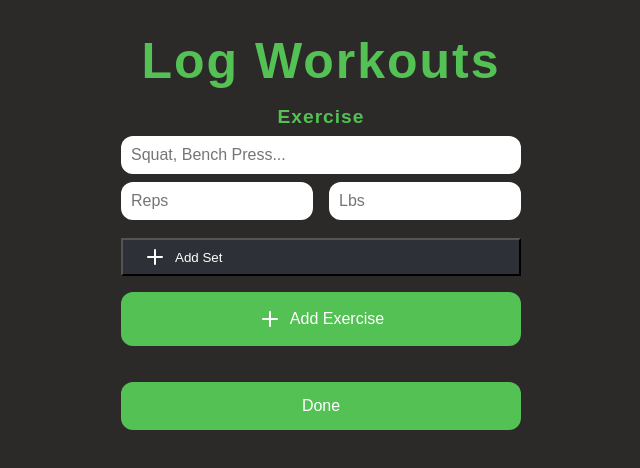
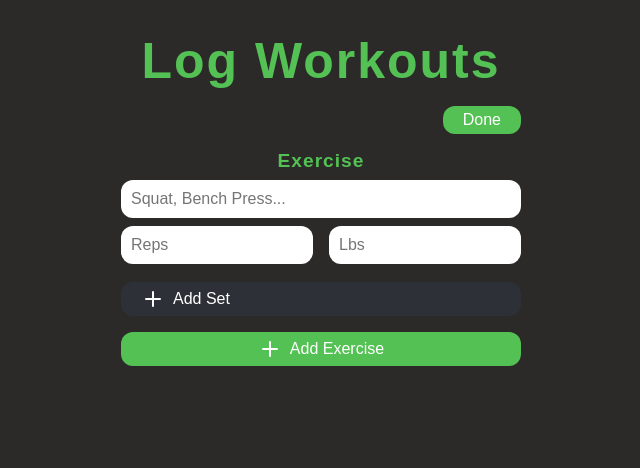
Before and after one commit to Pranillama/Calloused, a React (Vite) app: page /weightlifting/log in a window 1280 px wide. Shown: the top 468 px of the page, without its empty margins (319-959 px from the left). Built offline with nearby package versions, Linux system fonts and the light colour scheme.

Commit message:
organized buttons

```diff
--- a/src/App.css
+++ b/src/App.css
@@ -35,7 +35,6 @@ h3 {
   font-size: 20px;
   text-align: center;
 }
-
 .button--primary {
   /*for layout */
   display: flex;
@@ -53,6 +52,8 @@ h3 {
   cursor: pointer;
   border-radius: 12px;
   margin-bottom: 20px;
+  width: 200px;
+  margin: auto;
 }
 
 .button--secondary {
@@ -71,6 +72,43 @@ h3 {
 }
 .button--secondary:hover {
   background-color: #444c58;
+}
+.button--third {
+  /*for layout */
+  display: flex;
+  align-items: center;
+  justify-content: center;
+  gap: 0.5rem; /* gap between icon and text */
+
+  background-color: #53c153;
+  border: none;
+  color: white;
+  padding: 5px 20px;
+  text-align: center;
+  text-decoration: none;
+  font-size: 16px;
+  cursor: pointer;
+  border-radius: 12px;
+  margin: auto;
+  width: 100%;
+}
+.button--small {
+  display: inline-flex;
+  align-items: center;
+  justify-content: end;
+  gap: 0.5rem;
+
+  background-color: #53c153;
+  border: none;
+  color: white;
+  text-align: center;
+  text-decoration: none;
+  border-radius: 12px;
+  font-size: 16px;
+  padding: 5px 20px;
+  cursor: pointer;
+  width: fit-content;
+  margin-left: auto;
 }
 
 .selector-container {
@@ -94,6 +132,7 @@ h3 {
   flex-direction: column;
   padding: 50px;
   text-align: center;
+  gap: 20px;
 }
 .workout-card {
   padding: 1rem;
@@ -160,10 +199,15 @@ h3 {
   padding-right: 0.5rem; /* optional scroll gap */
 }
 .workout-scroll-area::-webkit-scrollbar {
+  background-color: #262729;
   width: 10px;
   border-color: black;
 }
 .workout-scroll-area::-webkit-scrollbar-thumb {
+  background-color: rgb(66, 171, 66);
+  border-radius: 8px;
+}
+.workout-scroll-area::-webkit-scrollbar-thumb:hover {
   background-color: rgb(83, 193, 83);
   border-radius: 8px;
 }
--- a/src/components/Buttons.jsx
+++ b/src/components/Buttons.jsx
@@ -1,13 +1,11 @@
 import { ReactNode } from "react";
 
-const Button = ({
-  children,
-  onClick,
-  className = "",
-  variant = ["secondary", "primary"],
-}) => {
+const Button = ({ children, onClick, className = "", variant = "primary" }) => {
   const variantClass = {
+    primary: "button--primary",
     secondary: "button--secondary",
+    third: "button--third",
+    small: "button--small",
   };
   return (
     <button
@@ -19,4 +17,7 @@ const Button = ({
   );
 };
 export default Button;
-// have 2 types of button a regular and then another light one.
+// we have 3 button type:
+//1. primary: for all the main buttons
+//2. secondary: for the ghost button
+//3. third: for small / other stuff
--- a/src/components/LogWeightLifting/FinishWorkout.jsx
+++ b/src/components/LogWeightLifting/FinishWorkout.jsx
@@ -9,7 +9,7 @@ function FinishWorkout({ workoutHistory }) {
   };
 
   return (
-    <button className="button--primary" onClick={handleFinish}>
+    <button className="button--small" onClick={handleFinish}>
       Done
     </button>
   );
--- a/src/pages/Weightlifting/LogWeightLifting.jsx
+++ b/src/pages/Weightlifting/LogWeightLifting.jsx
@@ -38,6 +38,7 @@ function LogWeightLifting() {
   return (
     <div className="log-container">
       <h1>Log Workouts</h1>
+      <FinishWorkout workoutHistory={workoutHistory} />
       <ExercisesForm
         exerciseName={exerciseName}
         setExerciseName={setExerciseName}
@@ -48,12 +49,11 @@ function LogWeightLifting() {
         onAddSet={handleAddSet}
       />
       <SetList sets={currentSets} />
-      <Button className="button--primary" onClick={handleAddWorkout}>
+      <Button className="button--third" onClick={handleAddWorkout}>
         <Plus />
         Add Exercise
       </Button>
       <WorkoutHistory history={workoutHistory} />
-      <FinishWorkout workoutHistory={workoutHistory} />
     </div>
   );
 }
```
